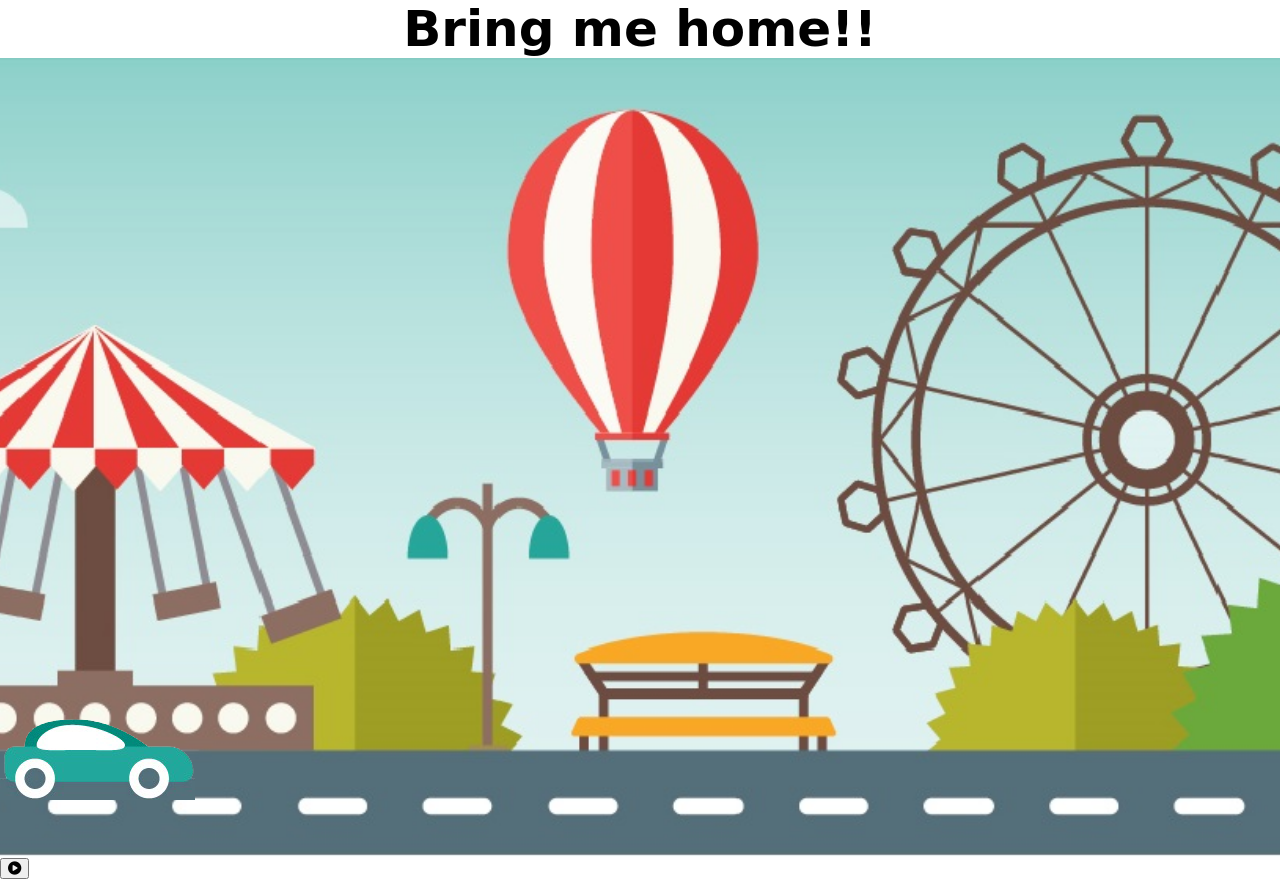
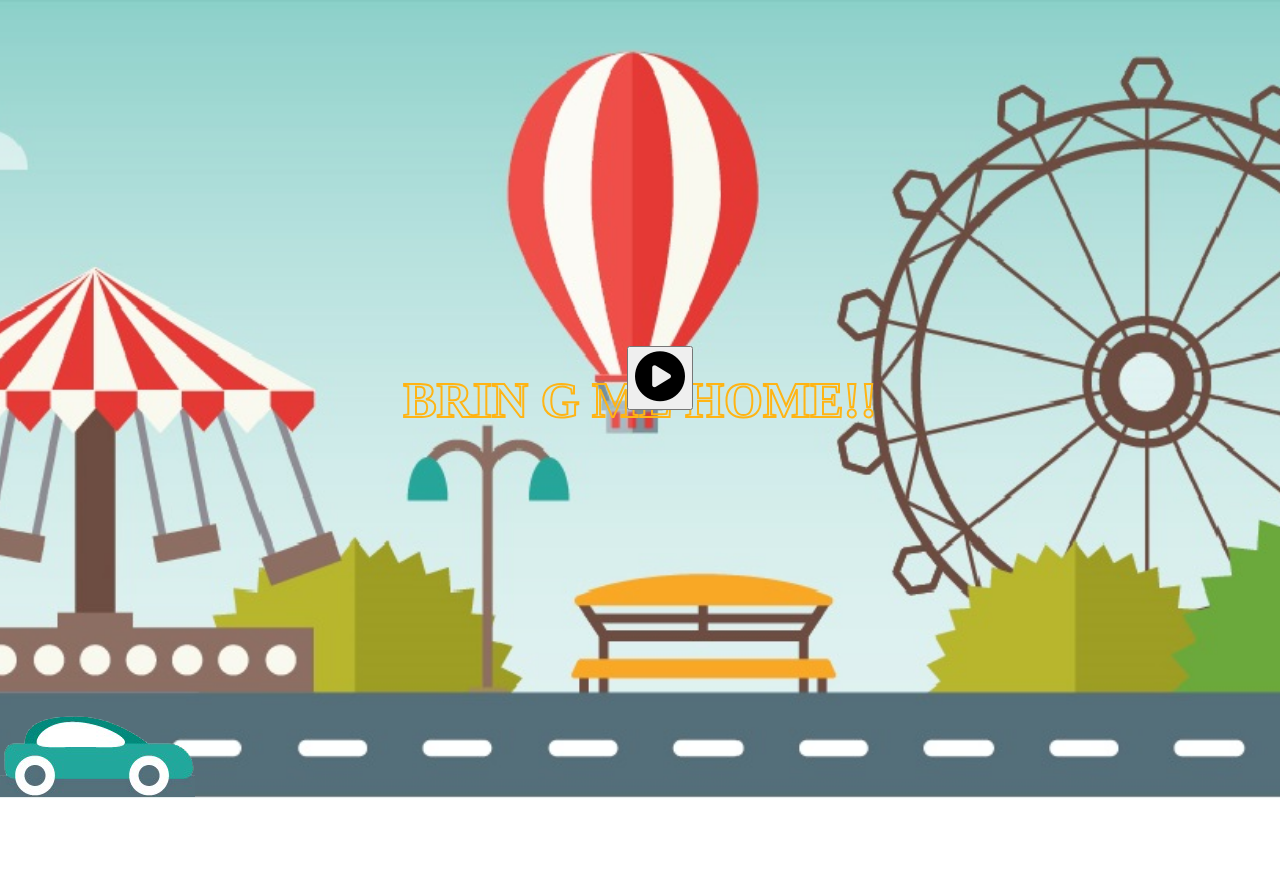
Before and after one commit to mrsweet5/arrowkeygame, a plain HTML site: page index.html in a window 1280 px wide. After the commit the page ends 800 px from the top, so only its background shows below. Drawn offline with Linux system fonts and the light colour scheme.

Commit message:
starting on start screen with working main game

```diff
--- a/firstscreen.css
+++ b/firstscreen.css
@@ -1,11 +1,46 @@
 * {
-    font-family: 'Permanent Marker', cursive;
+    font-family: 'Poppins';
+    box-sizing: border-box;
+}
+.car {
+    position: absolute;
+    bottom: 3px;
+}
+section {
+    position: relative;
+    display: flex;
+    justify-content: center;
+    align-items: center;
+
+    background: #00fdff url(background.jpg);
+    height: 100vh;
+    background-size: cover;
+    background-position: 0 0;
+    background-repeat: repeat-x;
+    animation: animate 40s linear infinite;
 }
 h1 {
     font-size: 50px;
-    text-align: center;
-    margin: 0 auto;
+    font-weight: 900;
+    color: transparent;
+    -webkit-text-stroke: 2px #ffb413;
+    text-transform: uppercase;
+    /* position: absolute;
+    z-index: 1;
+    top: 200px;
+    left: 500px; */
+    /* position: relative;
+    display: flex;
+    justify-content: center;
+    align-items: center; */
+}
 
+.middle {
+    font-size: 50px;
+    position: absolute;
+    z-index: 1;
+    top: 346px;
+    left: 627px;
 }
 body {
     margin: 0;
@@ -14,17 +49,14 @@ body {
 
 .bg {
     position: relative;
-    background: #00fdff url(background.jpg);
+    /* background: #00fdff url(background.jpg);
     height: 100vh;
     background-size: cover;
     background-position: 0 0;
     background-repeat: repeat-x;
-    animation: animate 40s linear infinite;
+    animation: animate 40s linear infinite; */
 }
-.car {
-    position: absolute;
-    bottom: 0;
-}
+
 @keyframes animate {
     from {
         background-position: 0 0;
--- a/index.html
+++ b/index.html
@@ -10,10 +10,14 @@
     <script src="https://kit.fontawesome.com/c1b23fece0.js" crossorigin="anonymous"></script>
 </head>
 <body>
-    <h1>Bring me home!!</h1>
-    <div class = "bg"></div>
+    <section>
+    <h1>Brin                                          g me home!!</h1>
+    <div class = "bg">
+    </section>
     <img src = "car.png" class="car">
-    <button onclick="location.href = 'gamepage.html';" id="startGameButton" onclick= "myFunction()"><i class="fas fa-play-circle"></i></button>
+</div>
+    <button class = "middle" onclick="location.href = 'gamepage.html';" id="startGameButton"><i class="fas fa-play-circle"></i></button>
+
 </body>
 
 <script src="script.js">
```
Also changed, not shown: startgame.css (deleted), 1 other file.
